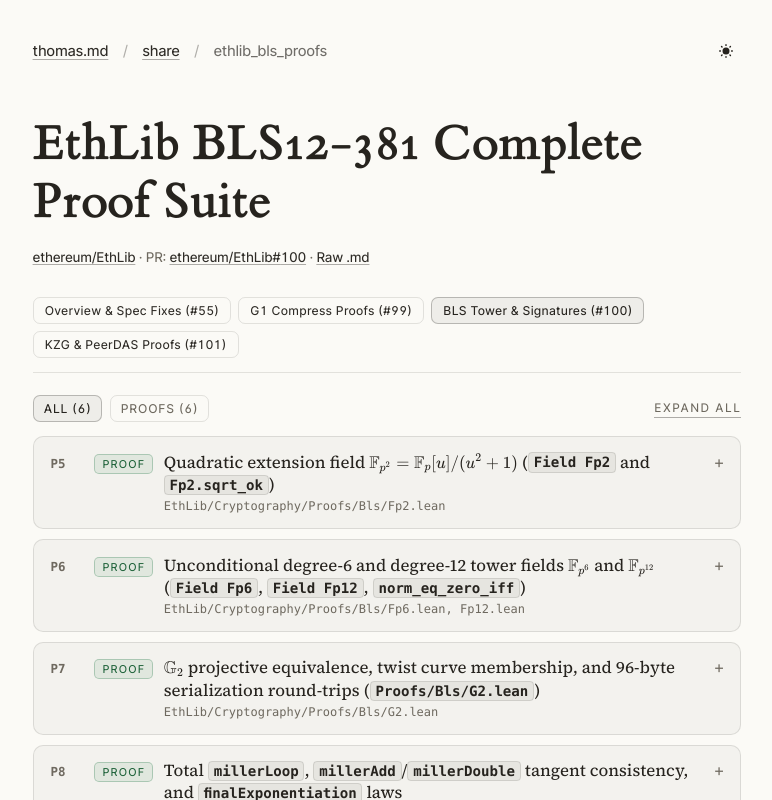
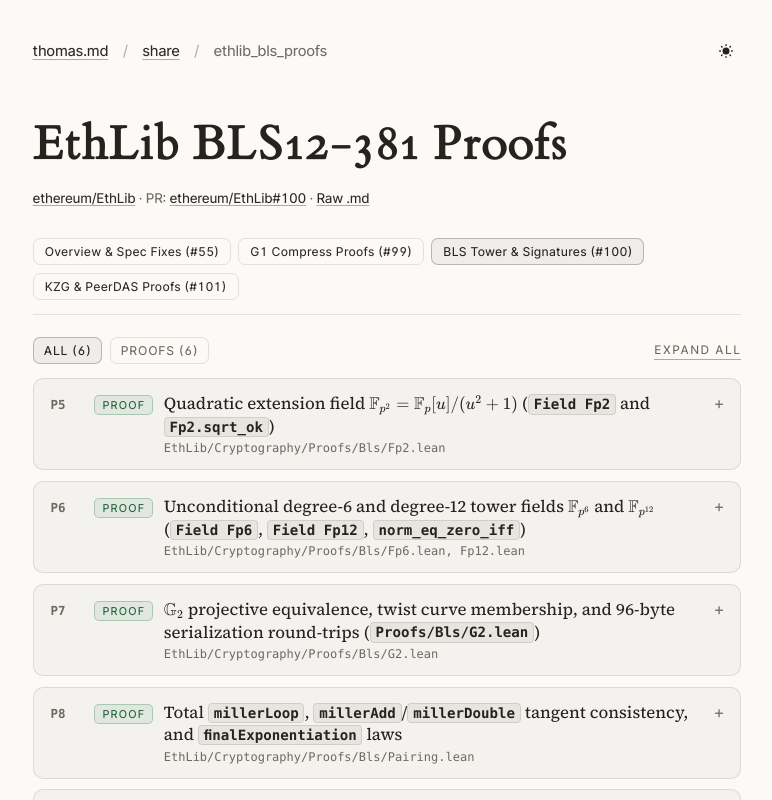
Before and after one commit to Th0rgal/share.thomas.md, a Next.js app: page /ethlib_bls_proofs in a window 1280 px wide. Shown: the top 800 px of the page, without its empty margins (253-1025 px from the left). Built offline with nearby package versions, Linux system fonts and the light colour scheme.

Commit message:
docs: distinguish proved lemmas from open cryptographic obligations

```diff
--- a/app/ethlib_audit_report/data.ts
+++ b/app/ethlib_audit_report/data.ts
@@ -159,7 +159,7 @@ theorem compress_uncompress {b : ByteArray} {q : G2}
       'Full 96-byte serialization round-trips: `fp2FromBytes_fp2ToBytes`, `fp2ToBytes_fp2FromBytes`, `uncompress_valid`, `uncompress_compress`, and `compress_uncompress`.'
     ],
     recommendation:
-      '96/96 tight specifications proved in `Proofs/Bls/G2.lean` with 0 `sorryAx`, 0 `bv_decide`, and 0 warnings.'
+      'Curve membership and encoding round-trips are proved. The full G2 group-law bridge, generator order, and MSM correctness still need proofs.'
   },
   {
     id: 'P8',
@@ -180,7 +180,7 @@ theorem pairing_zero_left (q : G2) : pairing G1.zero q = Fp12.one`,
       '`millerLoop_inf_left`, `millerLoop_inf_right`, `finalExponentiation_one`, `pairing_zero_left`, `pairing_zero_right`, and `pairingCheck_empty`.'
     ],
     recommendation:
-      '17/17 tight specifications proved in `Proofs/Bls/Pairing.lean`.'
+      'Boundary and identity laws are proved. Full pairing bilinearity and non-degeneracy remain open; these lemmas do not establish them.'
   },
   {
     id: 'P9',
@@ -201,7 +201,7 @@ theorem simpleSwu_total (u : Fp2) :
       '`Proofs/Bls/HashToCurve.lean`: proves `expandMessageXmd` RFC 9380 guards, `isSquare_iff`, `isSquareFp2_iff`, `sq_or_neg_sq`, `sqrt_of_norm_sq`, `swuG_x2_eq`, `simpleSwu_curve_eq`, `simpleSwu_total`, and `psi`/`psi2`/`clearCofactor` identity laws.'
     ],
     recommendation:
-      '57/57 tight specifications proved in `Proofs/Bls/Sha256.lean` (19/19) and `Proofs/Bls/HashToCurve.lean` (38/38) with 0 warnings.'
+      'SHA-256 size/serialization lemmas and known-answer tests, plus SSWU totality and curve membership, are proved. Isogeny curve preservation and general cofactor-clearing subgroup membership remain open. Known-answer tests are not a full SHA-256 specification-equivalence proof.'
   },
   {
     id: 'P10',
@@ -209,7 +209,7 @@ theorem simpleSwu_total (u : Fp2) :
     component: 'EthLib/Cryptography/Proofs/Bls/Signatures.lean',
     title: 'IRTF BLS signature verification and `coreVerify_sound` (`Proofs/Bls/Signatures.lean`)',
     issue:
-      'Proves protocol-level soundness and boundary specifications for IRTF `KeyValidate`, `SkToPk`, `Sign`, `Aggregate`, `CoreVerify`, `AggregateVerify`, `FastAggregateVerify`, and Ethereum consensus wrappers.',
+      'Proves validation implications and boundary specifications for IRTF `KeyValidate`, `SkToPk`, `Sign`, `Aggregate`, `CoreVerify`, `AggregateVerify`, `FastAggregateVerify`, and Ethereum consensus wrappers.',
     codeLang: 'lean',
     codeSnippet: `theorem coreVerifyPoint_sound {pk : G1} {msg sigBytes : ByteArray}
     (h : coreVerifyPoint pk msg sigBytes = true) :
@@ -225,7 +225,7 @@ theorem simpleSwu_total (u : Fp2) :
       '`coreVerifyPoint_sound` and `coreVerify_sound`: `coreVerify pkBytes msg sigBytes = true` implies valid 48-byte pubkey, 96-byte subgroup-checked signature, successful `hashToG2`, and `pairingCheck = true`.'
     ],
     recommendation:
-      '17/17 tight specifications proved in `Proofs/Bls/Signatures.lean`.'
+      'These theorems expose validation and the pairing equation checked by the implementation. End-to-end signature and aggregate completeness remain open and require the missing pairing and hash-to-subgroup proofs.'
   }
 ]
 
@@ -234,7 +234,7 @@ export const KZG_XMSS_PROOFS: Finding[] = [
     id: 'P11',
     severity: 'Proof',
     component: 'EthLib/Cryptography/Proofs/Kzg/Polynomials.lean',
-    title: 'Polynomial evaluation homomorphisms, long division specification, and vanishing polynomials',
+    title: 'Polynomial evaluation homomorphisms and vanishing polynomial roots',
     issue:
       '`Proofs/Kzg/Polynomials.lean` previously covered only `computeRootsOfUnity`. The polynomial ring operations used by EIP-4844 and EIP-7594 (`addPolynomialcoeff`, `subPolynomialcoeff`, `multiplyPolynomialcoeff`, `dividePolynomialcoeff`, `vanishingPolynomialcoeff`) had no algebraic proofs.',
     codeLang: 'lean',
@@ -248,7 +248,7 @@ theorem vanishingPolynomialcoeff_eval_root {zs : Array Fr} {v : PolynomialCoeff}
     evalPolyAt v z = Fr.zero`,
     options: [
       'Evaluation homomorphisms: `evalPolyAt_addPoly`, `evalPolyAt_subPoly`, `evalPolyAt_scalePoly`, `evalPolyAt_shiftPoly`, and `evalPolyAt_mulPoly`.',
-      'Euclidean division invariant `dividePolynomialcoeff_step` and degree/leading-coefficient specifications aligned with `consensus-specs` v1.6.0.',
+      'Division rejection and short-dividend lemmas match the implementation. The quotient/remainder identity and coefficient interpolation correctness remain unproved.',
       '`vanishingPolynomialcoeff_eval_root` and `vanishingPolynomialcoeff_size`: proves that the vanishing polynomial has degree `zs.size` and vanishes at every $z \\in \\text{zs}$.'
     ],
     recommendation:
@@ -267,15 +267,15 @@ theorem vanishingPolynomialcoeff_eval_root {zs : Array Fr} {v : PolynomialCoeff}
 theorem g1LincombPoints_size_mismatch (points : Array Bls.G1) (scalars : Array Fr)
     (h : points.size ≠ scalars.size) :
     g1LincombPoints points scalars = .error .sizeMismatch
-theorem ceremonyChecksConcreteG1_ok :
-    CeremonyChecks.ceremonyChecks G1.zero (fun _ => true) (fun p _ => p) #[G1.zero] #[0] = true`,
+-- Ceremony conclusions still require ConcreteBlsLaws
+-- and SubgroupExponents; no concrete instance is supplied.`,
     options: [
       '`Proofs/Kzg/Core.lean` (19/19 tight): proves `validateKzgG1_eq_validateKzgG1Point`, `validateKzgG1Point_ok_valid`, `g1LincombPoints` specifications, and size/format rejection lemmas.',
       '`Proofs/Kzg/Cells.lean` (24/24) & `Recovery.lean` (17/17): 41 theorems covering `cosetShiftForCell`, `cosetForCell`, `verifyCellKzgProofBatch`, and `recoverCellsAndKzgProofs` validation invariants.',
       '`Proofs/Kzg/CeremonyChecks.lean` (24/24) & `Proofs/Xmss/Blake2s.lean` (14/14): proves concrete `G1`/`G2` `CeremonyChecks` laws and kernel-checked (`decide +kernel`) `Blake2s` known-answer digests (`hash_empty`, `hash_abc`, `hash_one_full_block`, `hash_block_and_tail`).'
     ],
     recommendation:
-      'All 209 KZG and 117 XMSS specifications pass `lake build --wfail` and `turbo-lean audit-spec` with 0 vacuous or trivial specs and 0 warnings.'
+      'Validation lemmas compile, but ceremony consistency still assumes `ConcreteBlsLaws.pairingEq_mul_iff` and `SubgroupExponents`. KZG/cell completeness, trusted-setup consistency, and Reed-Solomon reconstruction remain open. Four XMSS known-answer theorems in KeyGen, Sign, and Verify still use `native_decide`.'
   }
 ]
 
--- a/app/ethlib_audit_report/page.tsx
+++ b/app/ethlib_audit_report/page.tsx
@@ -4,14 +4,14 @@ import ReportClient from "./ReportClient";
 export const metadata: Metadata = {
   title: "EthLib Formal Proofs & Audit Findings · Thomas Marchand",
   description:
-    "Quorum-verified formal proof suite (800+ theorems, 0 sorry, 0 bv_decide) and spec remediation across BLS12-381, EIP-4844/7594 KZG, XMSS, and CPython FFI in ethereum/EthLib.",
+    "Formal proofs and specification fixes across BLS12-381, KZG, XMSS, and CPython bindings, with remaining obligations stated explicitly.",
   alternates: {
     canonical: "https://share.thomas.md/ethlib_audit_report",
   },
   openGraph: {
     title: "EthLib Formal Proofs & Audit Findings",
     description:
-      "Complete formal proof suite and quorum-verified audit findings for ethereum/EthLib.",
+      "Formal proofs, audit findings, and remaining proof obligations for ethereum/EthLib.",
     url: "https://share.thomas.md/ethlib_audit_report",
     type: "article",
   },
--- a/app/ethlib_bls_proofs.md/route.ts
+++ b/app/ethlib_bls_proofs.md/route.ts
@@ -1,5 +1,5 @@
 import { BLS_PROOFS, renderMarkdownReport } from "../ethlib_audit_report/data";
 
 export async function GET() {
-  return renderMarkdownReport("EthLib BLS12-381 Complete Proof Suite", BLS_PROOFS, 100);
+  return renderMarkdownReport("EthLib BLS12-381 Proofs", BLS_PROOFS, 100);
 }
--- a/app/ethlib_bls_proofs/page.tsx
+++ b/app/ethlib_bls_proofs/page.tsx
@@ -3,14 +3,14 @@ import ReportClient from "../ethlib_audit_report/ReportClient";
 import { BLS_PROOFS } from "../ethlib_audit_report/data";
 
 export const metadata: Metadata = {
-  title: "EthLib BLS12-381 Complete Proof Suite · Thomas Marchand",
+  title: "EthLib BLS12-381 Proofs · Thomas Marchand",
   description:
     "Formal verification of the BLS12-381 cryptographic stack (Fp2/Fp6/Fp12 tower fields, G2 96-byte serialization, Pairing, SHA-256, HashToCurve, Signatures) in ethereum/EthLib.",
   alternates: {
     canonical: "https://share.thomas.md/ethlib_bls_proofs",
   },
   openGraph: {
-    title: "EthLib BLS12-381 Complete Proof Suite",
+    title: "EthLib BLS12-381 Proofs",
     description:
       "500+ kernel-checked theorems across Fp2, Fp6, Fp12, G2, Pairing, Sha256, HashToCurve, and Signatures.",
     url: "https://share.thomas.md/ethlib_bls_proofs",
@@ -21,7 +21,7 @@ export const metadata: Metadata = {
 export default function EthLibBlsProofsPage() {
   return (
     <ReportClient
-      title="EthLib BLS12-381 Complete Proof Suite"
+      title="EthLib BLS12-381 Proofs"
       items={BLS_PROOFS}
       prNumber={100}
       rawMdHref="/ethlib_bls_proofs.md"
```
